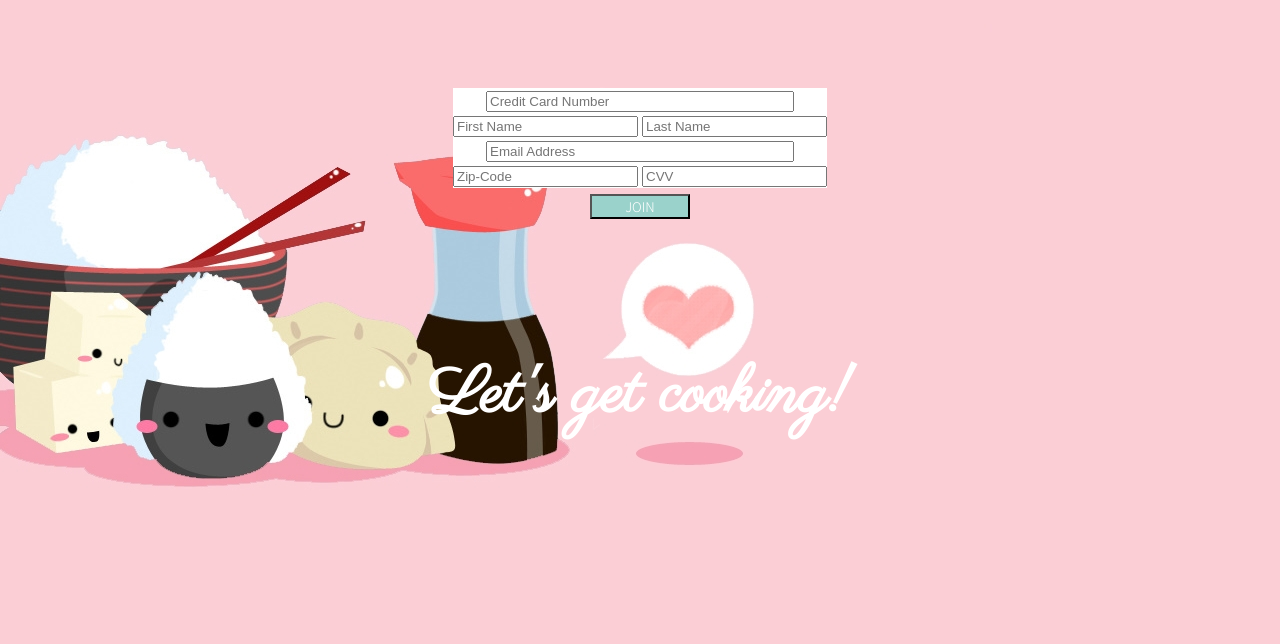
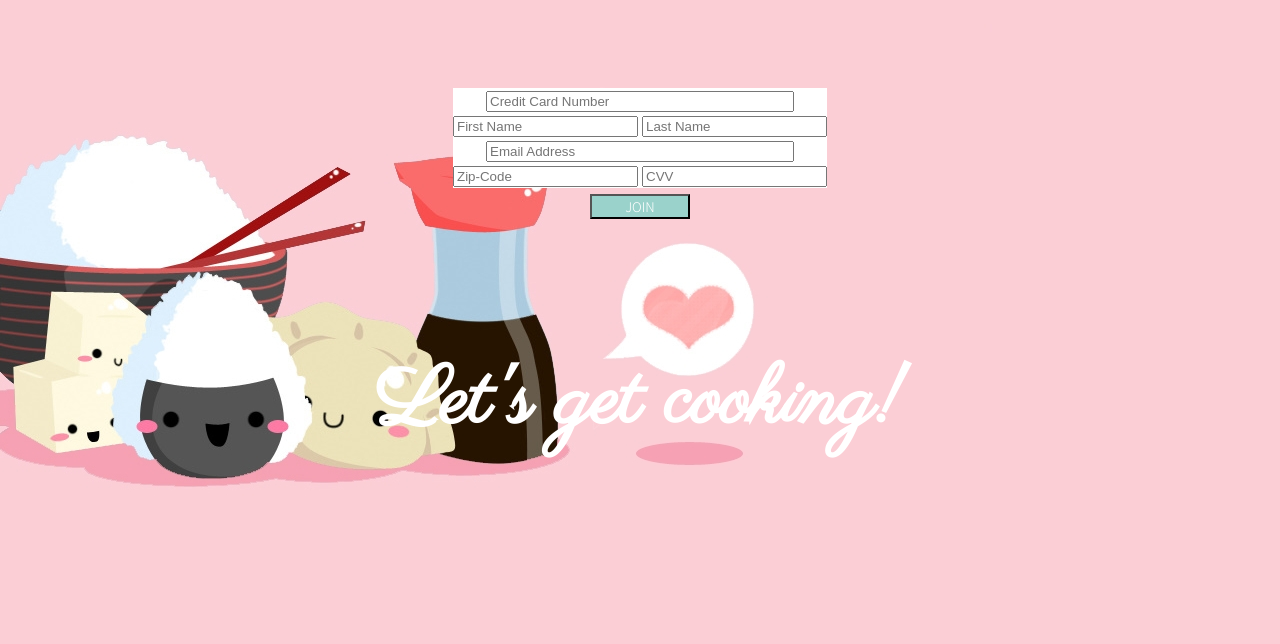
Before and after one commit to nhoang1122/FoundationCapstone, a website: page public/join.html in a window 1280 px wide. Shown: the part 520-1164 px from the top of the page. Drawn offline with Linux system fonts and the light colour scheme.

Commit message:
Fixed Font Size

```diff
--- a/public/join.css
+++ b/public/join.css
@@ -32,3 +32,11 @@ form {
 #catchphrase {
     font-family: 'Parisienne', cursive;
 }
+
+h1 {
+    color: white;
+    font-size: 5rem;
+    /* font-family: 'Noto Sans KR', sans-serif; */
+    font-family: 'Parisienne', cursive;
+    font-weight: bold;
+}
--- a/public/styles.css
+++ b/public/styles.css
@@ -34,8 +34,9 @@ nav {
 
 h1 {
     color: white;
-    font-size: 4rem;
-    font-family: 'Noto Sans KR', sans-serif;
+    font-size: 5rem;
+    /* font-family: 'Noto Sans KR', sans-serif; */
+    font-family: 'Parisienne', cursive;
     font-weight: bold;
 }
 
```
